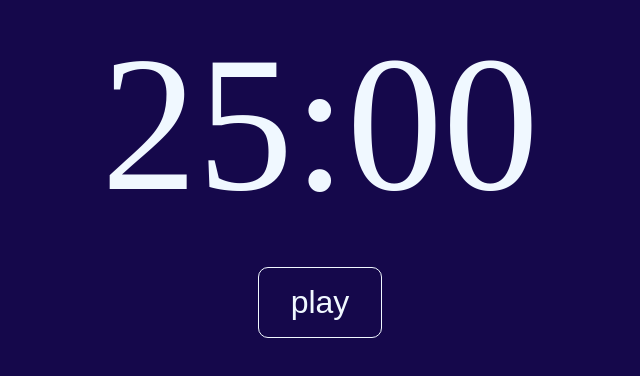
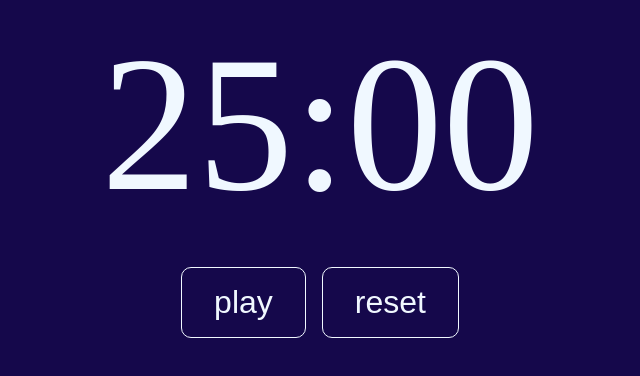
Before and after one commit to mistyb01/pomo, a React (Create React App) app: page / in a window 1280 px wide. Shown: the part 224-600 px from the top of the page, without its empty margins (320-960 px from the left). Built offline with nearby package versions, Linux system fonts and the light colour scheme.

Commit message:
playing and pausing works, 1s delay bug is present

```diff
--- a/src/App.jsx
+++ b/src/App.jsx
@@ -3,7 +3,7 @@ import Timer from './components/Timer.js';
 
 function App() {
 
-  const minSecs = {mins: 25, secs: 0}
+  const minSecs = {startingMins: 25, startingSecs: 0}
 
   return (
     <div className="main-wrapper">
--- a/src/components/Timer.js
+++ b/src/components/Timer.js
@@ -1,13 +1,13 @@
 import React, { useState, useEffect } from 'react'
 
 function Timer({minSecs}) {
-    // referenced bhargav bagina's code: https://medium.com/bb-tutorials-and-thoughts/how-to-create-a-countdown-timer-in-react-app-e99916046292
-
+    // timer logic adapted from bhargav bachina's code: https://medium.com/bb-tutorials-and-thoughts/how-to-create-a-countdown-timer-in-react-app-e99916046292
 
     // setting initial values of minutes and seconds to be what was passed into minSecs prop
-    const {mins = 0, secs = 0} = minSecs;
+    const {startingMins = 0, startingSecs = 0} = minSecs;
 
-    const [[currMins, currSecs], setTime] = useState([mins, 0]);
+    const [[currMins, currSecs], setTime] = useState([startingMins, startingSecs]);
+    const [isActive, setActive] = useState(false);
 
     const tick = () => {
         if (currMins === 0 && currSecs === 0) {
@@ -20,18 +20,23 @@ function Timer({minSecs}) {
         console.log(currMins, currSecs);
     };
 
-    const reset = () => setTime([parseInt(mins), parseInt(secs)]);
+    const reset = () => setTime([parseInt(startingMins), parseInt(startingSecs)]);
 
-    React.useEffect(() => {
-        const timerId = setInterval(() => tick(), 1000);
-        return () => clearInterval(timerId);
-    })
+    useEffect(() => {
+        if (isActive) {
+            const timerId = setInterval(() => tick(), 1000);
+            return () => clearInterval(timerId);
+        }
+    });
+
 
     return (
         <>
-            <span>25:00</span>
+            <span>{`${currMins.toString().padStart(2, '0')}:${currSecs
+                .toString().padStart(2, '0')}`}</span>
             <div className="buttons">
-                <button>play</button>
+                <button onClick={() => setActive(!isActive)}>{isActive ? "pause" : "play"}</button>
+                <button onClick={reset}>reset</button>
             </div>
         </>
     );
--- a/src/index.css
+++ b/src/index.css
@@ -30,3 +30,8 @@ button {
     border-radius: 10px;
     background-color: transparent;
 }
+
+.buttons {
+    display: flex;
+    gap: 1rem;
+}
```
